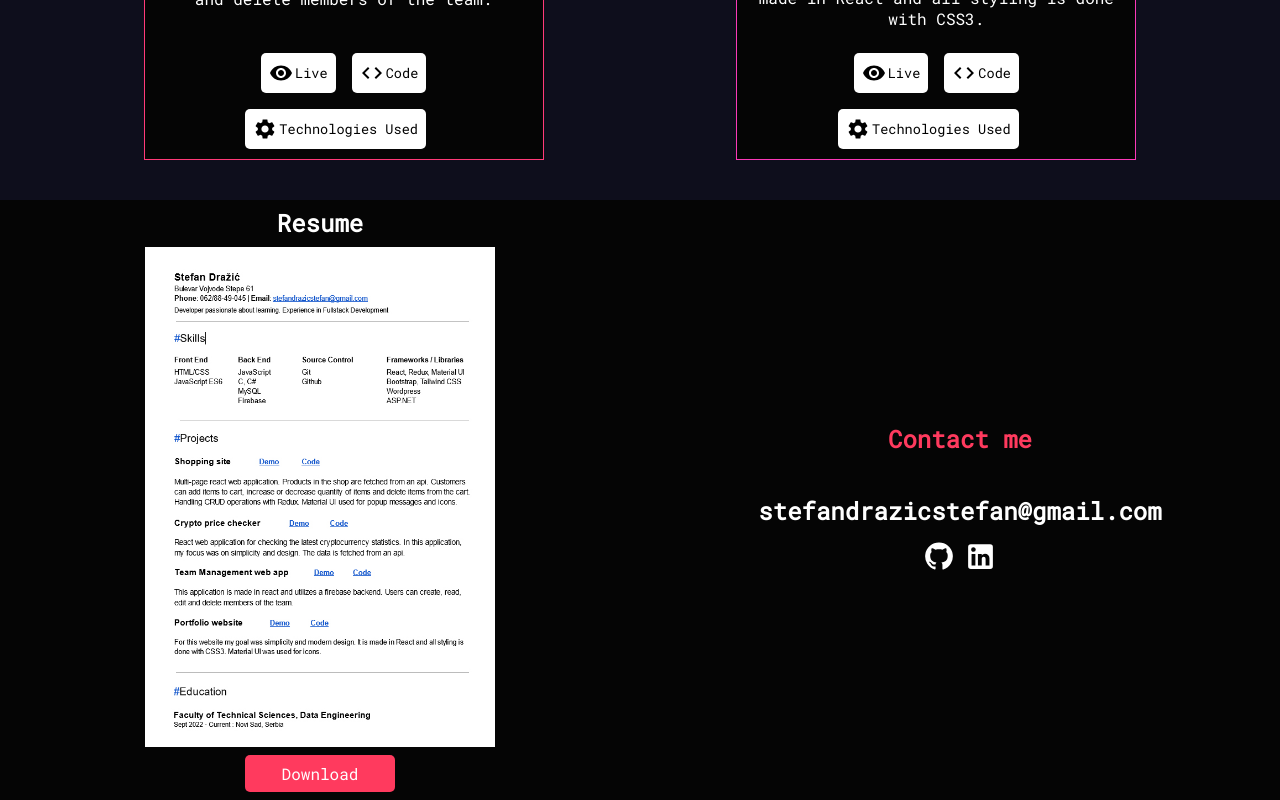
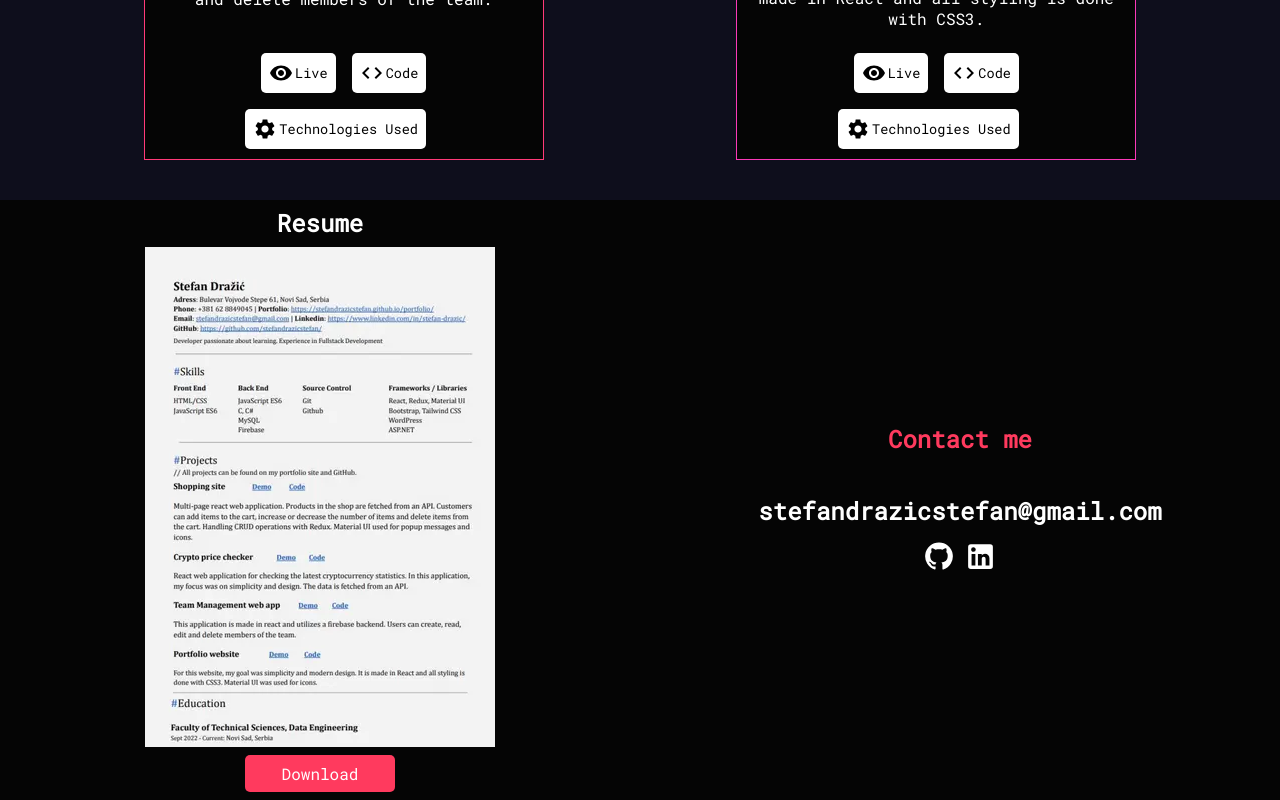
Before and after one commit to stefandrazicstefan/portfolio, a React (Create React App) app: page / in a window 1280 px wide. Shown: the part 1658-2458 px from the top of the page. Built offline with nearby package versions, Linux system fonts and the light colour scheme.

Commit message:
resume img change

```diff
--- a/src/App.js
+++ b/src/App.js
@@ -211,6 +211,7 @@ function App() {
                 <h3>Crypto Price Checker</h3>
                 <video
                   autoPlay
+                  loop
                   muted
                   width="358"
                 >
@@ -333,6 +334,7 @@ function App() {
                 <video
                   autoPlay
                   muted
+                  loop
                   width="358"
                 >
                   <source
@@ -462,6 +464,7 @@ function App() {
                 <video
                   autoPlay
                   muted
+                  loop
                   width="358"
                 >
                   <source
@@ -697,7 +700,7 @@ function App() {
           <div className="resume">
             <h1>Resume</h1>
             <img
-              src={require("./assets/resume.jpg")}
+              src={require("./assets/resume.webp")}
               alt=""
             />
 
```
Also changed, not shown: src/assets/resume.jpg (deleted), src/assets/resume.webp (added).
